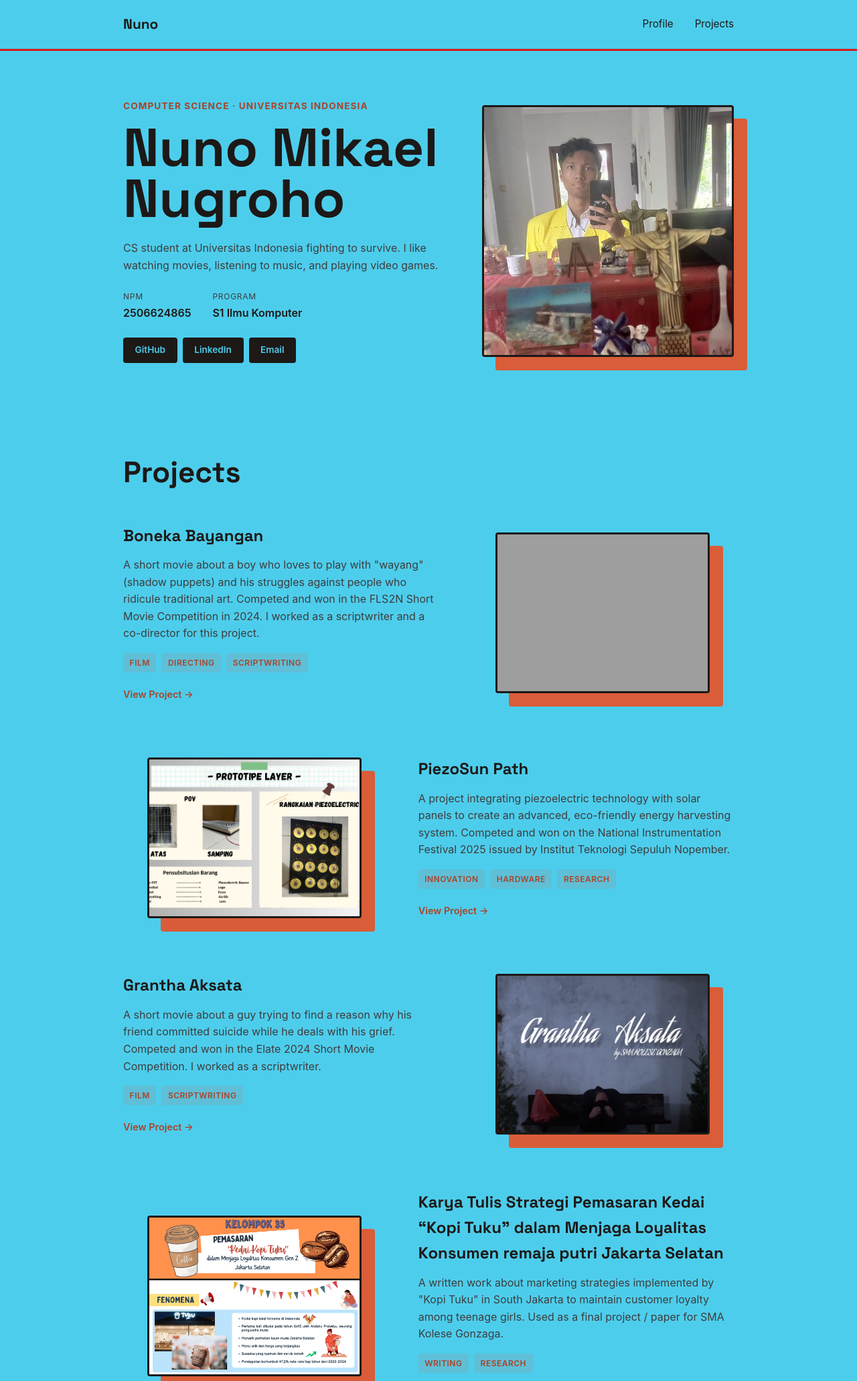
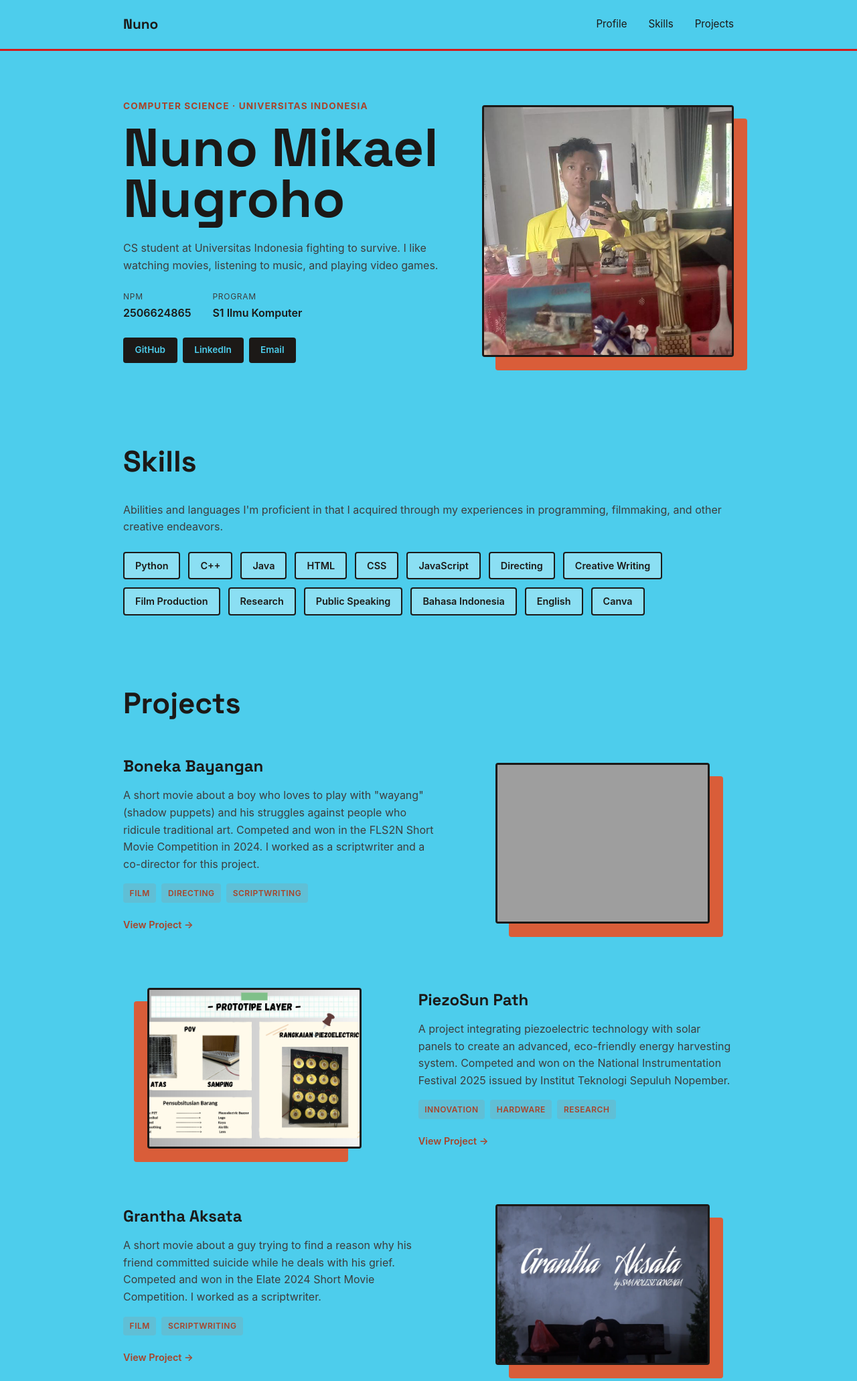
Before and after one commit to gammaknives/myportofolio, a Django app: page / in a window 1280 px wide. Shown: the top 2062 px of the page at 67% size. Run offline with Django 5.2, Linux system fonts and the light colour scheme; grey boxes are pictures that could not be loaded.

Commit message:
Added skills section and altered box position on projects' images

```diff
--- a/static/css/style.css
+++ b/static/css/style.css
@@ -203,6 +203,48 @@ h3,
     border: 3px solid var(--ink);
 }
 
+/* =========================
+   SKILLS & TOOLS
+   ========================= */
+
+.skills {
+    padding: 2rem 0 3rem;
+}
+
+.skills h2 {
+    font-size: clamp(2rem, 4vw, 2.75rem);
+    margin-bottom: 1.5rem;
+}
+
+.skills p {
+    color: #3e3d3d;
+    margin-bottom: 1.5rem;
+}
+
+.skills-pills {
+    display: flex;
+    flex-wrap: wrap;
+    gap: 0.75rem;
+}
+
+.pill {
+    font-size: 0.9rem;
+    font-weight: 600;
+    color: var(--ink);
+    background-color: rgba(255, 255, 255, 0.35);
+    border: 2px solid var(--ink);
+    border-radius: var(--radius);
+    padding: 0.45rem 1rem;
+    transition: background-color 0.2s ease, transform 0.2s ease, color 0.2s ease;
+    cursor: default;
+}
+
+.pill:hover {
+    background-color: var(--ink);
+    color: var(--paper);
+    transform: translateY(-3px);
+}
+
 
 /* =========================
    PROJECTS
@@ -285,6 +327,7 @@ h3,
     padding: 0.3rem 0.6rem;
 }
 
+/* Default Orange Offset Box (Right) */
 .project-photo-block {
     position: absolute;
     top: 1.25rem;
@@ -294,6 +337,11 @@ h3,
     background-color: var(--accent);
     border-radius: var(--radius);
     z-index: 0;
+}
+
+/* Reversed Orange Offset Box (Left) */
+.project-row-reverse .project-photo-block {
+    left: -1.25rem;
 }
 
 .project-img {
@@ -306,13 +354,12 @@ h3,
     object-fit: cover;
     border-radius: var(--radius);
     border: 3px solid var(--ink);
+    transition: transform 0.2s ease, box-shadow 0.2s ease;
 }
 
 .project-img:hover {
     transform: scale(1.02);
-    transition: transform 0.2s ease;
-    box-shadow: 0 0 50px rgb(255, 238, 1);
-
+    box-shadow: 0 0 25px rgba(255, 238, 1, 0.6);
 }
 
 .project-link {
--- a/templates/index.html
+++ b/templates/index.html
@@ -23,6 +23,7 @@
             <a href="#profile" class="brand">Nuno</a>
             <nav>
                 <a href="#profile">Profile</a>
+                <a href="#skills">Skills</a>
                 <a href="#projects">Projects</a>
             </nav>
         </div>
@@ -79,6 +80,33 @@
                     </div>
                 </div>
 
+            </div>
+        </section>
+
+        <!-- SKILLS -->
+        <section class="skills" id="skills">
+            <div class="container">
+                <h2>Skills</h2>
+                <p>
+                    Abilities and languages I'm proficient in that I acquired through my
+                    experiences in programming, filmmaking, and other creative endeavors.
+                </p>
+                <div class="skills-pills">
+                    <span class="pill">Python</span>
+                    <span class="pill">C++</span>
+                    <span class="pill">Java</span>
+                    <span class="pill">HTML</span>
+                    <span class="pill">CSS</span>
+                    <span class="pill">JavaScript</span>
+                    <span class="pill">Directing</span>
+                    <span class="pill">Creative Writing</span>
+                    <span class="pill">Film Production</span>
+                    <span class="pill">Research</span>
+                    <span class="pill">Public Speaking</span>
+                    <span class="pill">Bahasa Indonesia</span>
+                    <span class="pill">English</span>
+                    <span class="pill">Canva</span>
+                </div>
             </div>
         </section>
 
```
